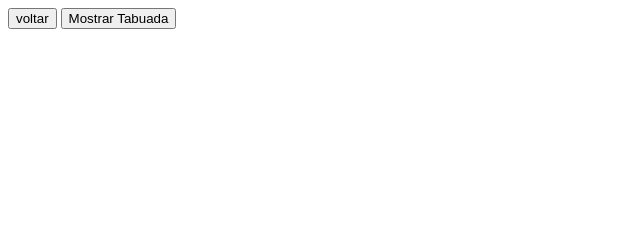
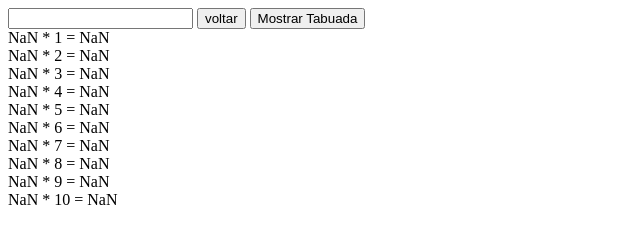
Before and after one commit to PedroSr019/pedro3ntc, a plain HTML site: page tabuada.html in a window 1280 px wide. Both pictures are taken after a click on the button "Mostrar Tabuada". Shown: the whole page, without its empty margins (0-640 px from the left). Drawn offline with Linux system fonts and the light colour scheme.

Commit message:
Add files via upload

```diff
--- a/salario.js
+++ b/salario.js
@@ -7,10 +7,10 @@ function calcular(){
     if (h > 50){
         e = ((h - 50)* 20);
         st = s + e
-        alert("Salário total: "+ st +", Sálario recebido por horas extras: " + e + ", Horas trabalhadas: " + h);
+        alert("Salario total: "+ st +", Salario recebido por horas extras: " + e + ", Horas trabalhadas: " + h);
     }
     else{
         st = s
-        alert("Sálario total: " + st + ", Horas trabalhadas: " + h);
+        alert("Salario total: " + st + ", Horas trabalhadas: " + h);
     }
 }
--- a/tabuada.html
+++ b/tabuada.html
@@ -7,9 +7,12 @@
     <title>Document</title>
 </head>
 <body>
+    <input id="num" type="number">
     <a href="index.html"><button>voltar</button></a>
-    <button onclick="imprimirtabuada(n)">Mostrar Tabuada</button>
-    <script src="tabuada.js"></script>
+    <button onclick="imprimirtabuada()">Mostrar Tabuada</button>
+    <script src="tabuada.js"></script><br><a></a>
+    <div id="resposta" style='display:inline'>
+    </div>
 
 
 </body>
--- a/tabuada.js
+++ b/tabuada.js
@@ -1,10 +1,10 @@
-function imprimirtabuada(n){
-    for (var i = 1; i <= 10; i++)  {
-        var linha = n + "*" + i + "*" + n * i;
-            alert("" + linha)
-                console.log(linha);}}
+function imprimirtabuada(){
+    var num = parseInt(document.getElementById("num").value);
+    var resposta = document.getElementById("resposta");
+    var tabuada = '';
 
-    for (var i = 1; i <=10; i++) {
-        imprimirtabuada(1)
-        alert("" + i)
-        console.log("");}
+    for (var i = 1; i <= 10; i++)
+        tabuada += num + " * " + i + " = " + num * i + "<br />";
+        resposta.innerHTML = tabuada;
+                console.log(tabuada);
+            }
```
Also changed, not shown: natacao.html (+2 -2 lines), pesca.html (+1 -1 lines), salario.html (+2 -2 lines).
